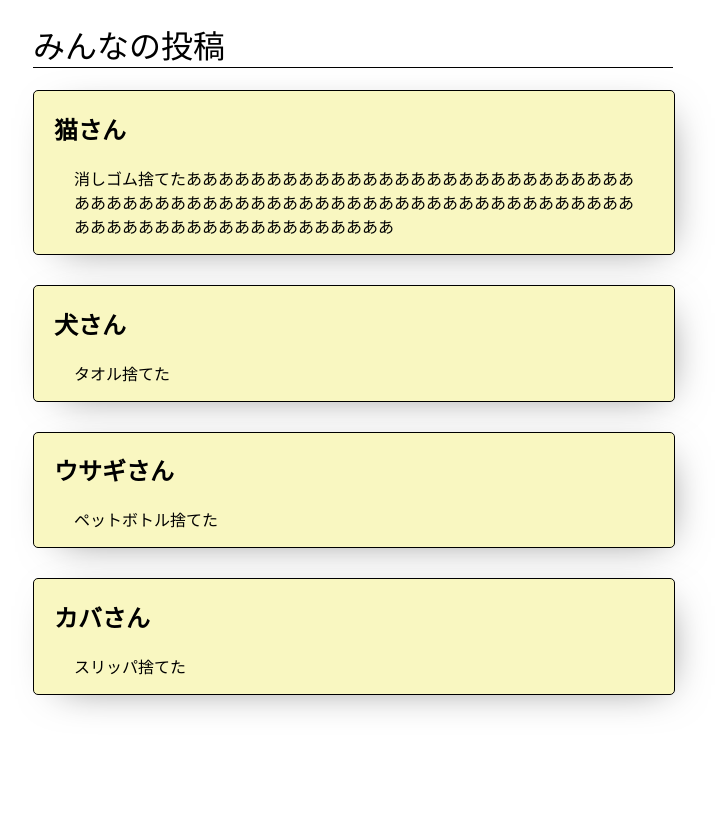
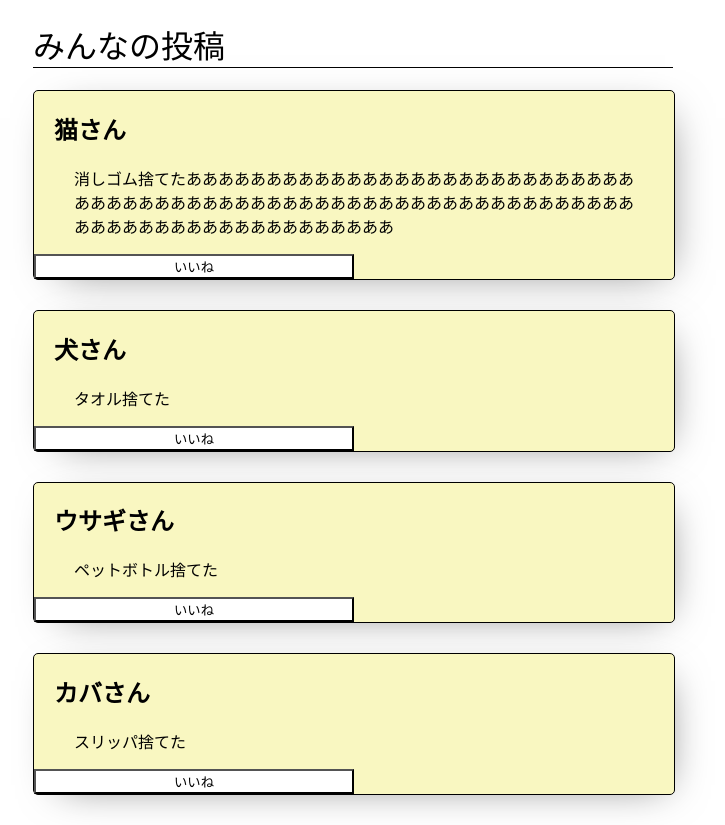
Before and after one commit to mimiyako3/58prac_WebApp, a React (Create React App) app in the folder frontend/: page / in a window 1280 px wide. Shown: the whole page, without its empty margins (287-1012 px from the left). Before the commit the page ends 800 px from the top, so only its background shows below. Built offline with nearby package versions, Linux system fonts and the light colour scheme; a web font is replaced by a local one.

Commit message:
いいねボタン設置

```diff
--- a/frontend/src/App.js
+++ b/frontend/src/App.js
@@ -1,5 +1,6 @@
 import './App.css';
 import Timeline from './timeline/Timeline';
+import Like_button from './timeline/Like_button';
 
 function App() {
   return (
--- /dev/null
+++ b/frontend/src/timeline/Like_button.css
@@ -0,0 +1,15 @@
+.btn {
+    text-align: center;;
+    align-items: center;
+    width: 50%; /*画面の90%の大きさ*/
+    max-width: 1120px; /*最大でも1120*/
+
+  }
+
+  .red {
+    background-color: pink;
+  }
+
+  .blue {
+    background-color: white;
+  }
--- a/frontend/src/timeline/Like_button.js
+++ b/frontend/src/timeline/Like_button.js
@@ -1,13 +1,22 @@
 /**
  * いいねボタン作成
- * @author 花子
+ * @author 若菜
  */
 
-import React from 'react'
+import React from 'react';
+import {useState} from "react";
+import './Like_button.css'
 
 export default function Like_button() {
+
+  const [liked, setLiked] = useState(false);
+  const toggleLiked = () => setLiked(!liked);
+
+
   return (
-    <div>
-    </div>
+   <>
+    <button className = {liked ? "btn red" : "btn blue"}
+      onClick = {() => {toggleLiked()}}>いいね</button>
+   </>
   )
 }
--- a/frontend/src/timeline/Timeline.css
+++ b/frontend/src/timeline/Timeline.css
@@ -23,7 +23,7 @@
     width: 100%;
     height: 100%;
     border-radius: 5px;
-    background-color: rgb(249, 247, 193);
+    background-color: rgb(249, 247, 193) ;
     border: solid 1px black;
     justify-content: center;
     position: relative;
@@ -32,7 +32,6 @@
   }
 
   .post h2{
-    display: flex;
     margin-left: 20px;
   }
 
--- a/frontend/src/timeline/Timeline.js
+++ b/frontend/src/timeline/Timeline.js
@@ -5,29 +5,35 @@
 
 import React from 'react'
 import './Timeline.css';
+import Like_button from './Like_button';
 
 const PostsData = [
   {
     id: 1,
     name: "猫",
     content: "消しゴム捨てたあああああああああああああああああああああああああああああああああああああああああああああああああああああああああああああああああああああああああああああああああああ",
+    fav: 0
   },
   {
     id: 2,
     name: "犬",
     content: "タオル捨てた",
+    fav: 0
   },
   {
     id: 3,
     name: "ウサギ",
     content: "ペットボトル捨てた",
+    fav: 0
   },
   {
     id: 4,
     name: "カバ",
     content: "スリッパ捨てた",
+    fav: 0
   },
 ];
+
 
 export default function Timeline() {
   return (
@@ -37,6 +43,7 @@ export default function Timeline() {
         <div key={post.id} className='post kiwi-maru-medium'>
           <h2 id="postName">{post.name}さん</h2>
           <p id="postContents">{post.content}</p>
+          <Like_button />
         </div>
       ))}
   </div>
```
